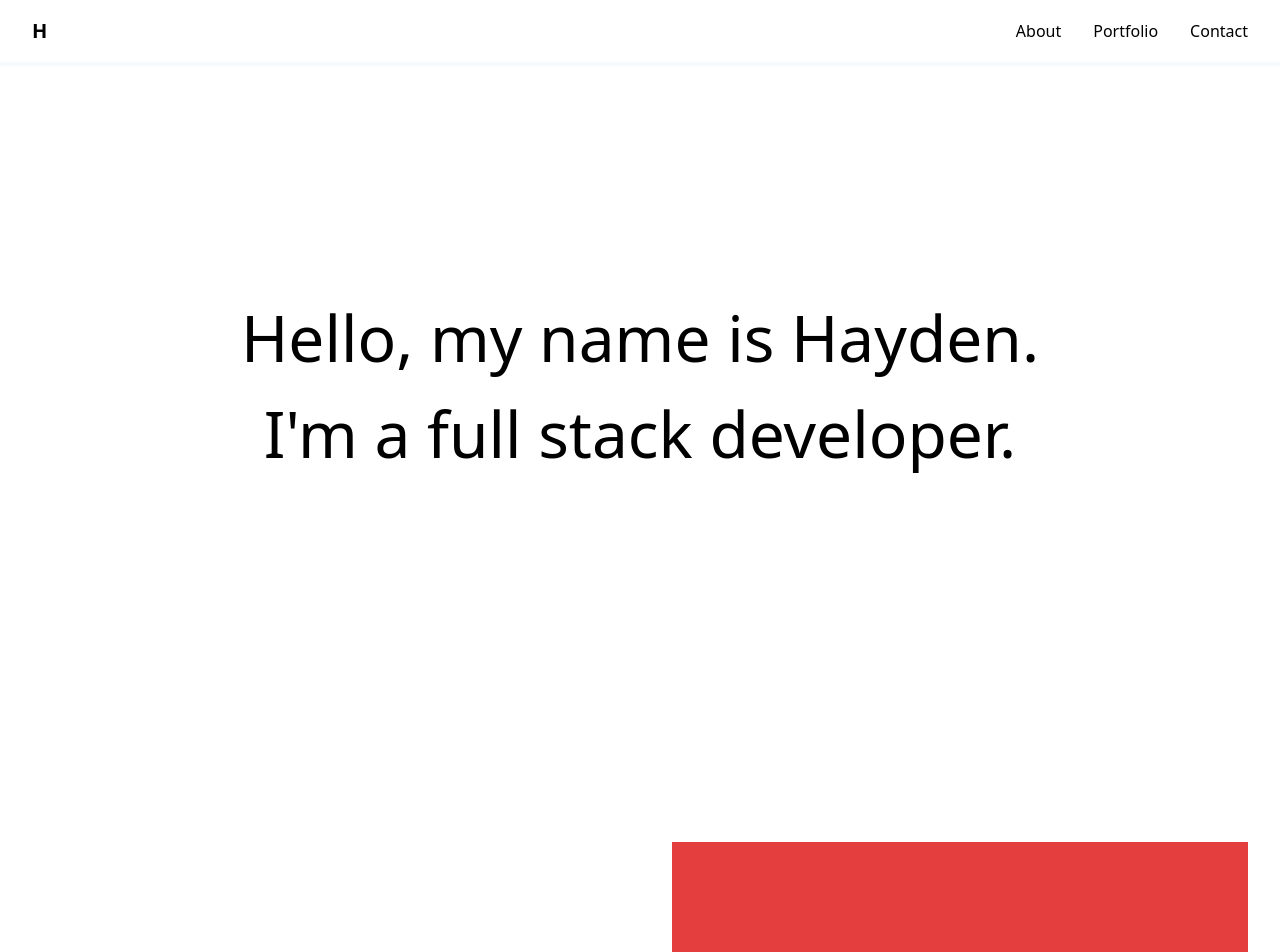
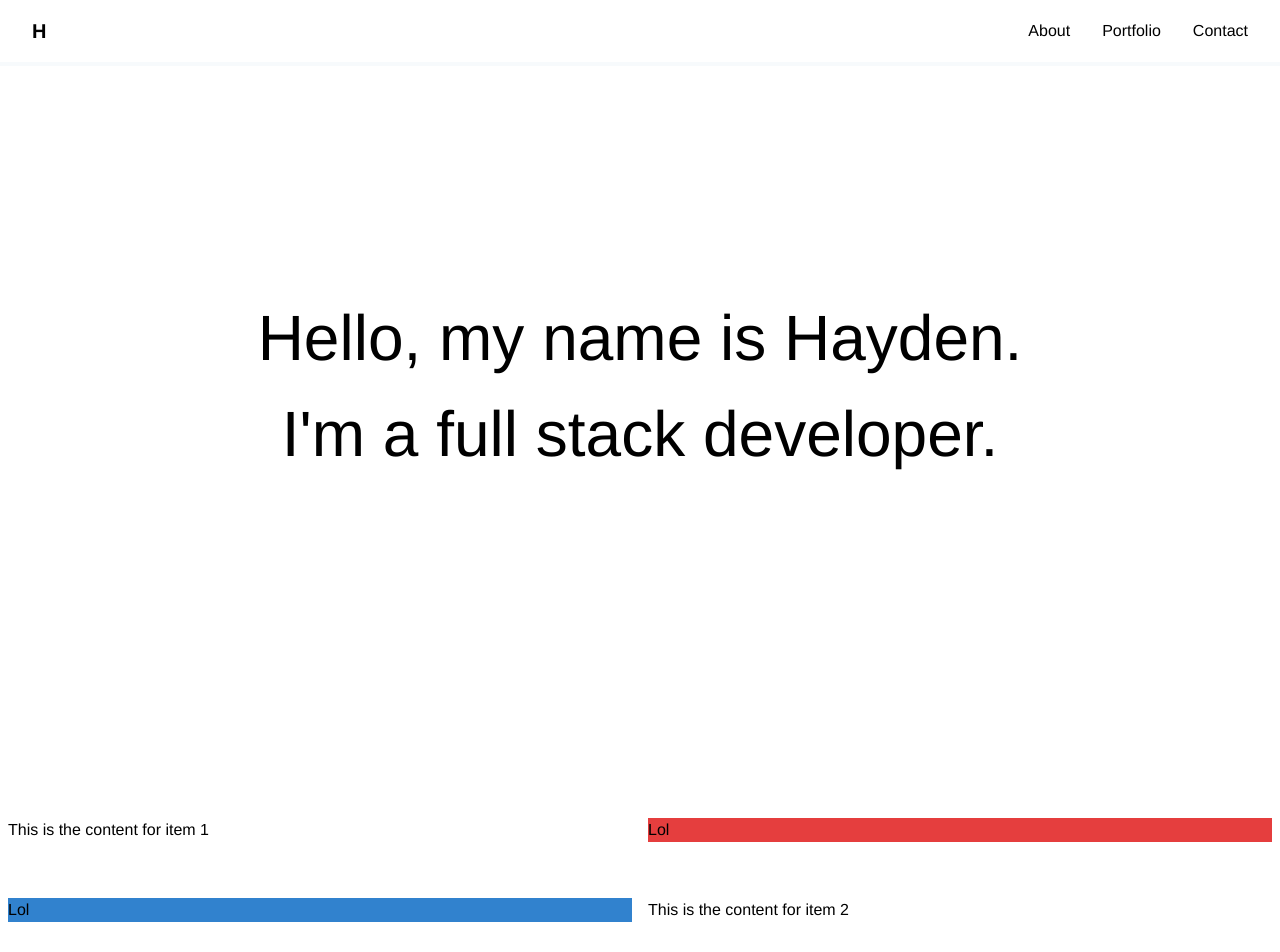
Before and after one commit to HaydenGriffin/portfolio-site, a Next.js app: page / in a window 1280 px wide. Shown: the top 952 px of the page. Built offline with nearby package versions, Linux system fonts and the light colour scheme.

Commit message:
Added Recursive font, started about page design

```diff
--- /dev/null
+++ b/pages/about.tsx
@@ -0,0 +1,27 @@
+import Head from 'next/head';
+import Layout, { siteTitle } from '../components/layout';
+import { PropsWithChildren } from 'react';
+
+export default function Home() {
+  return (
+    <Layout>
+      <Head>
+        <title>{siteTitle}</title>
+      </Head>
+      <div className="flex justify-center">
+        <div className="flex-1 max-w-1600">
+          <div className="flex flex-wrap">
+            <div className="w-2/5 text-center">
+              <img
+                className="rounded-full"
+                src="/images/profile.jpg"
+                alt="Image of me"
+              ></img>
+            </div>
+            <div className="w-3/5 text-center">Lil</div>
+          </div>
+        </div>
+      </div>
+    </Layout>
+  );
+}
--- a/pages/index.tsx
+++ b/pages/index.tsx
@@ -14,14 +14,28 @@ const HomeContentSectionItem: React.FC<PropsWithChildren<
   reversed,
   children,
 }: PropsWithChildren<HomeContentSectionItemProps>) => (
-  <div
-    className={reversed ? `flex flex-wrap flex-row-reverse` : `flex flex-wrap`}
-  >
-    <div className="w-full md:w-1/2">
-      <div className="m-8 py-48 md:py-56">{children}</div>
-    </div>
-    <div className="w-full md:w-1/2">
-      <div className={`m-8 py-48 md:py-56 ` + colour}>Lol</div>
+  <div className="flex justify-center pb-10">
+    <div className="flex-1 max-w-1600">
+      <div
+        className={
+          reversed ? `flex flex-wrap flex-row-reverse` : `flex flex-wrap`
+        }
+      >
+        <div className="w-full md:w-1/2">
+          <div className="m-2">
+            <div className="square">
+              <div className="content">{children}</div>
+            </div>
+          </div>
+        </div>
+        <div className="w-full md:w-1/2">
+          <div className="m-2">
+            <div className={`square ` + colour}>
+              <div className="content">Lol</div>
+            </div>
+          </div>
+        </div>
+      </div>
     </div>
   </div>
 );
@@ -32,13 +46,14 @@ export default function Home() {
       <Head>
         <title>{siteTitle}</title>
       </Head>
-      <div className="flex flex-grow justify-center items-center homepage-background mb-6">
-        <div className="container text-center p-32 sm:p-40 md:p-48 lg:p-56 mb-20">
+      <div className="flex flex-grow justify-center homepage-background mb-6">
+        <div className="container text-center p-24 sm:p-32 md:p-40 lg:p-48 xl:p-56 mb-20">
           <h2 className="text-3xl sm:text-4xl md:text-5xl lg:text-6xl">
             Hello, my name is Hayden. I'm a full stack developer.
           </h2>
         </div>
       </div>
+
       <HomeContentSectionItem colour="bg-red-600" reversed={false}>
         This is the content for item 1
       </HomeContentSectionItem>
--- a/styles/base.css
+++ b/styles/base.css
@@ -0,0 +1,7 @@
+@font-face {
+  font-family: Recursive VF;
+  src: url('/fonts/Recursive_VF_1.52.ttf');
+  font-weight: bold;
+  font-display: auto;
+  font-style: normal;
+}
--- a/styles/utilities.css
+++ b/styles/utilities.css
@@ -1,3 +1,12 @@
 .homepage-background {
   background-color: #fef3e1;
+  font-variation-settings: 'MONO' 1, 'CASL' 1, 'wght' 300, 'slnt' 0, 'CRSV' 0.5;
 }
+
+.max-w-1600 {
+  max-width: 1600px;
+}
+
+.content {
+  font-variation-settings: 'MONO' 1, 'CASL' 0, 'wght' 600, 'slnt' 0, 'CRSV' 0.5;
+}
--- a/tailwind.config.js
+++ b/tailwind.config.js
@@ -1,7 +1,11 @@
 module.exports = {
   purge: [],
   theme: {
-    extend: {},
+    extend: {
+      fontFamily: {
+        sans: ['Recursive VF', 'Helvetica', 'Arial', 'sans-serif'],
+      },
+    },
   },
   variants: {},
   plugins: [],
```
Also changed, not shown: public/fonts/Recursive_VF_1.52.ttf (added).
